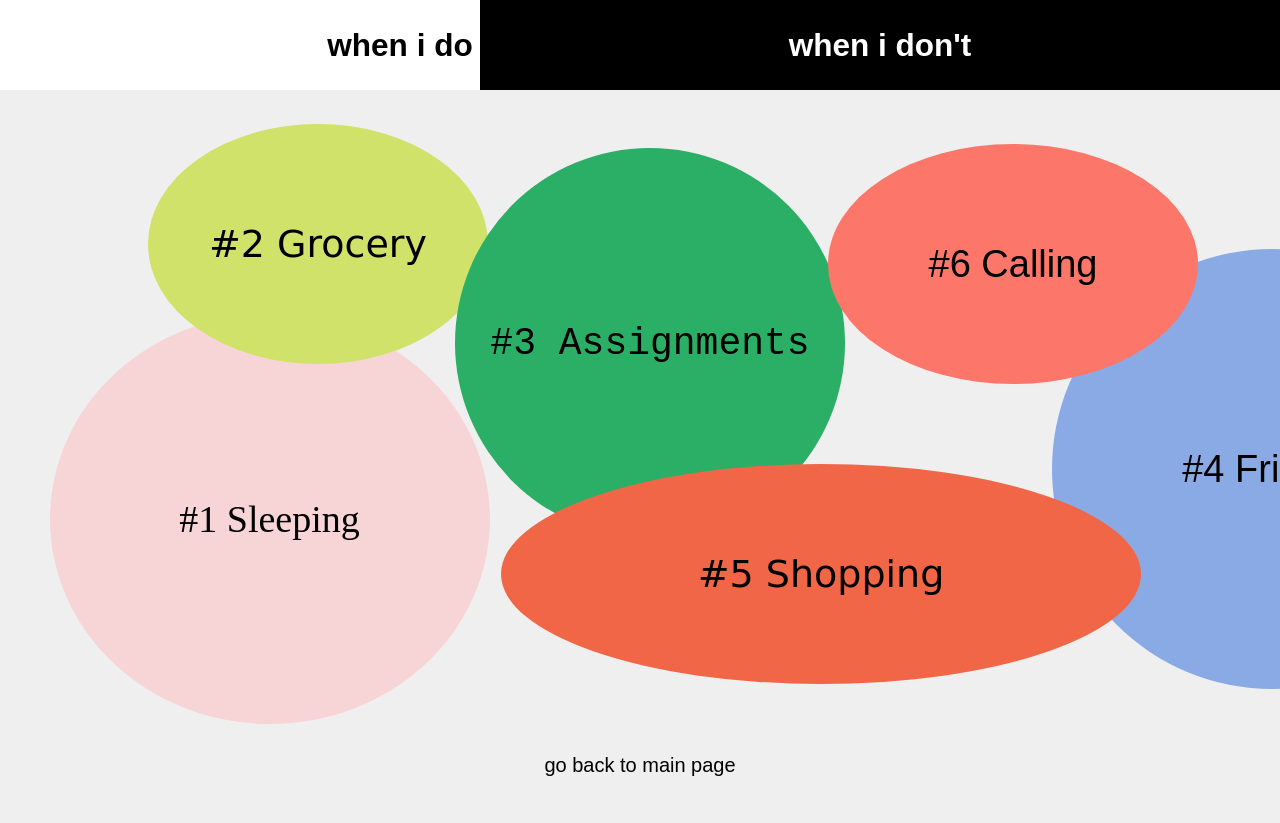
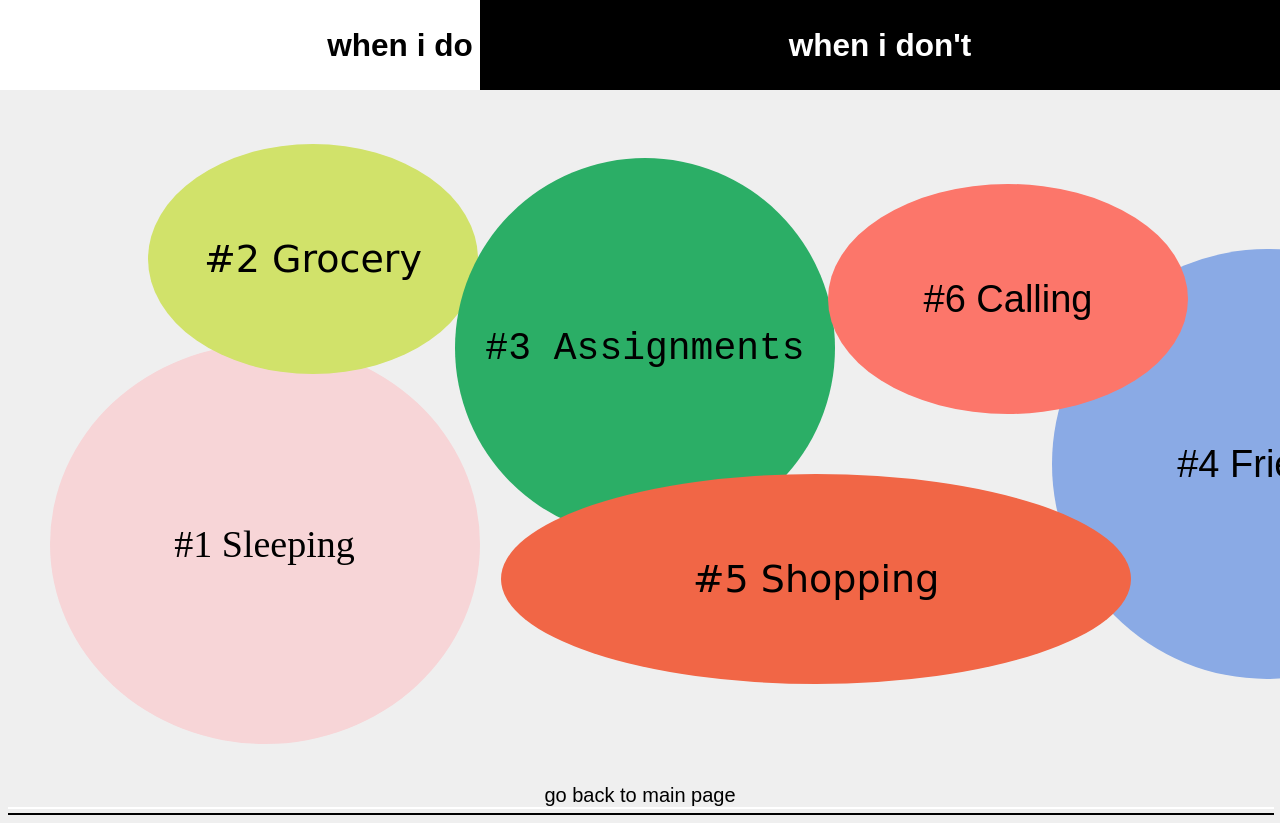
Before and after one commit to leeh697/leeh697.github.io, a plain HTML site: page harmoniccollection/entry2/index.html in a window 1280 px wide. Shown: the top 823 px of the page. Before the commit the page ends 800 px from the top, so only its background shows below. Drawn offline with Linux system fonts and the light colour scheme.

Commit message:
entry 2
this is a commit

```diff
--- a/harmoniccollection/entry2/index.html
+++ b/harmoniccollection/entry2/index.html
@@ -7,6 +7,7 @@
 	<title>Entry 2</title>
 </head>
 <body>
+
 	<div class="feeling1">
 		<h5 class="link1"><a href="https://leeh697.github.io/harmoniccollection/entry3/" class="one"> when i do </a></h5>
 	</div>
@@ -15,6 +16,7 @@
 		<h5 class="link2"><a href="https://leeh697.github.io/harmoniccollection/entry3/" class="two"> when i don't </a></h5>
 	</div>
 
+	<div class="sticker">
 		<div class="circle1">
 			<a href="https://leeh697.github.io/harmoniccollection/entry4/"> #1 Sleeping</a>
 		</div>
@@ -38,12 +40,17 @@
 		<div class="circle6">
 			#6 Calling
 		</div>
+	</div>
 
 <div class="bottom">
 	<a href="https://leeh697.github.io/harmoniccollection/entry1/" class="bottom1">go back to main page</a>
 </div>
 
 
+	<div class="line2"></div>
+	<div class="line3"></div>
+
+
 
 </body>
 </html>
--- a/harmoniccollection/entry2/main.css
+++ b/harmoniccollection/entry2/main.css
@@ -1,10 +1,11 @@
-body{background-color: #EFEFEF}
+body{background-color: #EFEFEF;}
 
 .one{text-decoration: none;
         color: black;}
 
 .two{text-decoration: none;
-        color: white;}
+        color: white;
+        transform: translate(0px,200px);}
 
 .feeling1{width: 800px;
          height: 90px;
@@ -46,8 +47,13 @@ body{background-color: #EFEFEF}
 a{text-decoration: none;
  color: black;}
 
-.circle1{width: 440px;
-        height: 410px;
+ .sticker{display:flex;
+        display: inline;
+        justify-content: center;}
+
+
+.circle1{width: 430px;
+        height: 400px;
         background-color: #f7d5d7;
         border-radius: 50%;
         display: flex;
@@ -55,7 +61,7 @@ a{text-decoration: none;
         justify-content: center;
         color: black;
 /*        position: absolute;*/
-        margin-top: 314px;
+        margin-top: 344px;
         margin-left: 41.5px;
         font-size: 38px;
         font-family: serif;
@@ -64,8 +70,8 @@ a{text-decoration: none;
 .circle1:hover{border-bottom: 2px solid;
         color: black;}
 
-.circle2{width: 340px;
-         height: 240px;
+.circle2{width: 330px;
+         height: 230px;
          background-color: #D1E26A;
          border-radius: 50%;
          display: flex;
@@ -81,8 +87,8 @@ a{text-decoration: none;
 .circle2:hover{border-bottom: 2px solid;
         color: black;}
 
-.circle3{width: 390px;
-         height: 390px;
+.circle3{width: 380px;
+         height: 380px;
          background-color: #2BAE66;
          border-radius: 50%;
          display: flex;
@@ -98,8 +104,8 @@ a{text-decoration: none;
 .circle3:hover{border-bottom: 2px solid;
         color: black;}
 
-.circle4{width: 440px;
-         height: 440px;
+.circle4{width: 430px;
+         height: 430px;
          background-color: #8AAAE5;
          border-radius: 50%;
          display: flex;
@@ -115,8 +121,8 @@ a{text-decoration: none;
 .circle4:hover{border-bottom: 2px solid;
         color: black;}
 
-.circle5{width: 640px;
-         height: 220px;
+.circle5{width: 630px;
+         height: 210px;
          background-color: #f16646;
          border-radius: 50%;
          display: flex;
@@ -124,7 +130,7 @@ a{text-decoration: none;
          justify-content: center;
          color: black;
 /*         position: absolute;*/
-         margin-top: -225px;
+         margin-top: -205px;
          margin-left: 493px;
          font-size: 38px;
          font-family: cursive;
@@ -132,8 +138,8 @@ a{text-decoration: none;
 .circle5:hover{border-bottom: 2px solid;
         color: black;}
 
-.circle6{width: 370px;
-        height: 240px;
+.circle6{width: 360px;
+        height: 230px;
         background-color: #FC766A;
         border-radius: 50%;
         display: flex;
@@ -141,7 +147,7 @@ a{text-decoration: none;
         justify-content: center;
         color: black;
 /*        position: absolute;*/
-        margin-top: -540px;
+        margin-top: -500px;
         margin-left: 820px;
         font-size: 38px;
         font-family: sans-serif;
@@ -154,12 +160,23 @@ a{text-decoration: none;
 .bottom{font-size: 20px;
         font-family: sans-serif;
         text-align: center;
-        color: black;
+        color: bslack;
         margin-top: 370px;}
 
 
 .bottom1{font-size: 20px;
 color: black;
 font-family: sans-serif;
+padding-bottom: 0px;
 text-decoration: none;}
 .bottom1:hover{color: white;}
+
+.line2{border: 1px solid white;
+        width: 100%;
+        margin: 0 auto;
+        margin-bottom: 0.5vh;
+}
+
+.line3{border: 1px solid black;
+        width: 100%;
+        padding-bottom: -10 auto;}
```
Also changed, not shown: 1 other file. Lines whose indentation alone changed are shown as unchanged.
